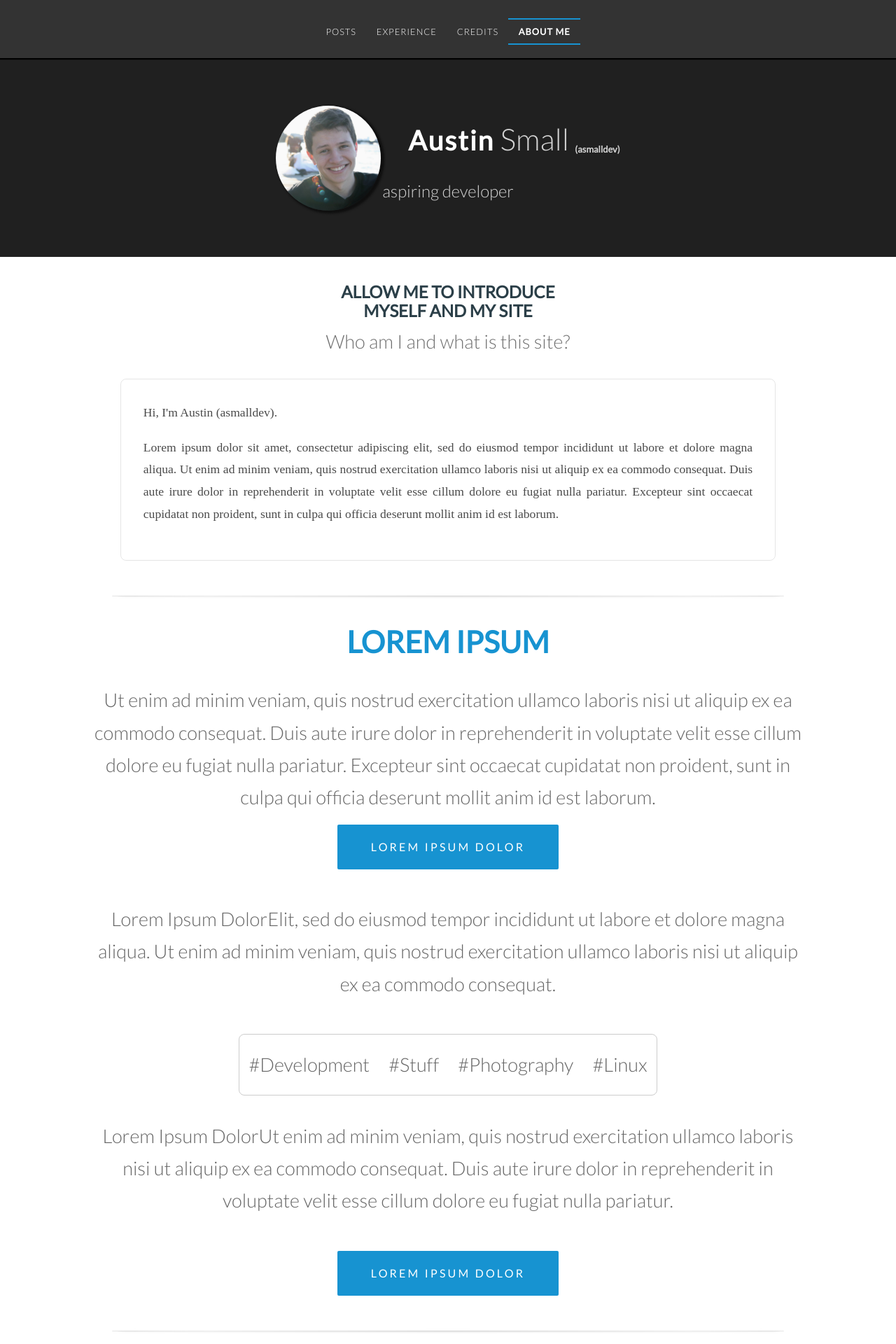
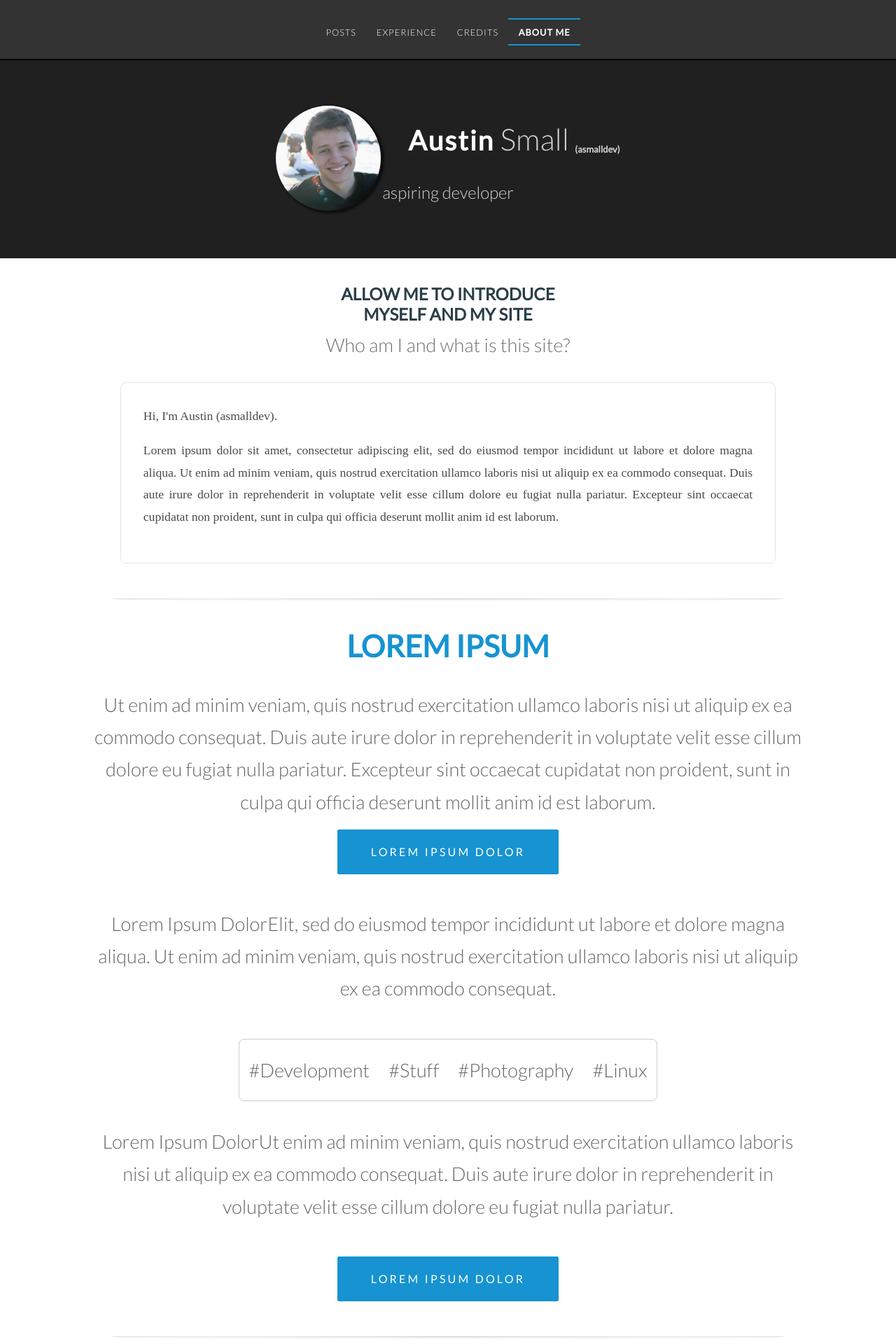
Before and after one commit to csmallbio/asmalldev.github.io, a Jekyll site: the page built from index.html, in a window 1280 px wide. Shown: the top 1920 px of the page at 70% size. Built offline with Jekyll 4.4.1, drawn with Linux system fonts in a browser that asks for light colours; nearby versions of some CDN libraries; some web fonts are replaced; library files that are not in the unit come from our copies.

Commit message:
jekyll baseurl edit

```diff
--- a/_config.yml
+++ b/_config.yml
@@ -3,7 +3,7 @@
 email: asmalldev@gmail.com
 description: > # this means to ignore newlines until "baseurl:"
   Austin Small's personal site. Welcome!
-baseurl: "asmalldev.github.io" # the subpath of your site, e.g. /blog/
+baseurl: "/asmalldev.github.io" # the subpath of your site, e.g. /blog/
 url: "/asmalldev.github.io/asmalldev.github.io" # the base hostname & protocol for your site
 twitter_username: asmalldev
 github_username:  asmalldev
--- a/_layouts/master.html
+++ b/_layouts/master.html
@@ -10,7 +10,7 @@
 <link href='http://fonts.googleapis.com/css?family=Lato:300,400' rel='stylesheet' type='text/css'>
 <link href='http://fonts.googleapis.com/css?family=Mate' rel='stylesheet' type='text/css'>
 <link href="{{site.baseurl}}/css/default.css" rel="stylesheet" type="text/css" media="all" />
-<link href="{{site.baseurl}}/normalize.css" rel="stylesheet" type="text/css" media="all" />
+<link href="{{site.baseurl}}/css/normalize.css" rel="stylesheet" type="text/css" media="all" />
 <script type="text/javascript" src="http://ajax.googleapis.com/ajax/libs/jquery/1.4.3/jquery.min.js"></script>
 </head>
 	<body>
```
